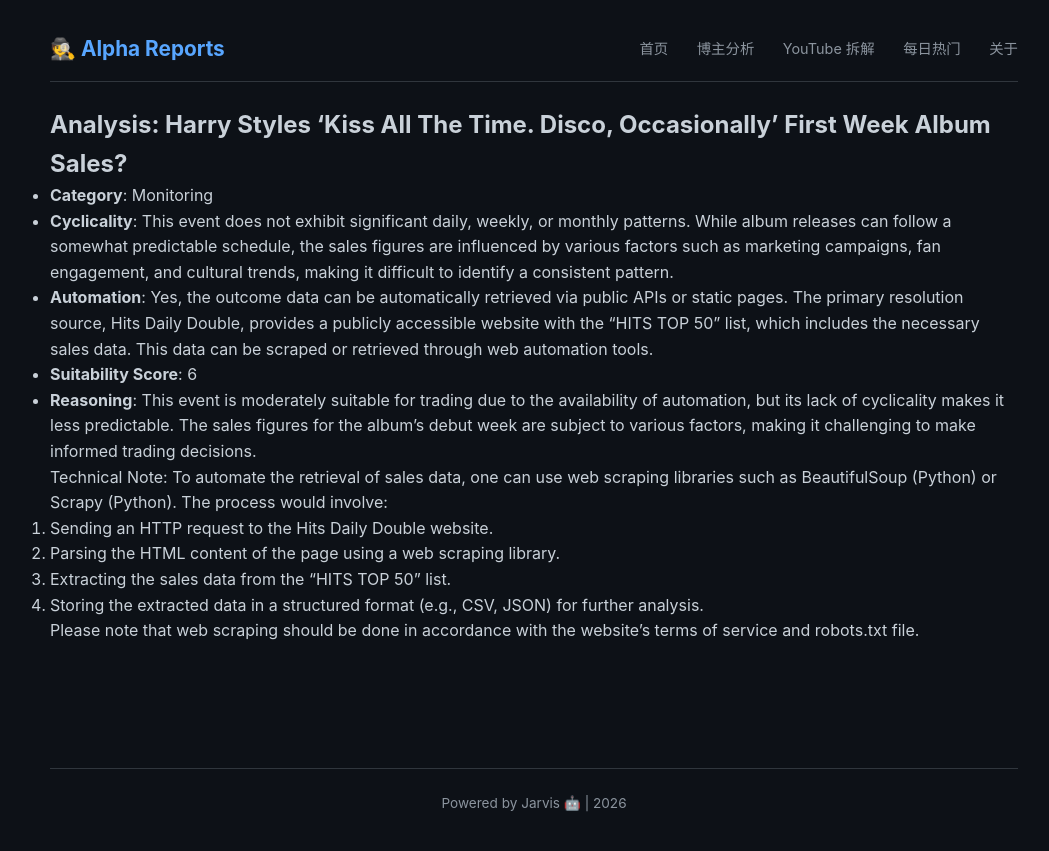
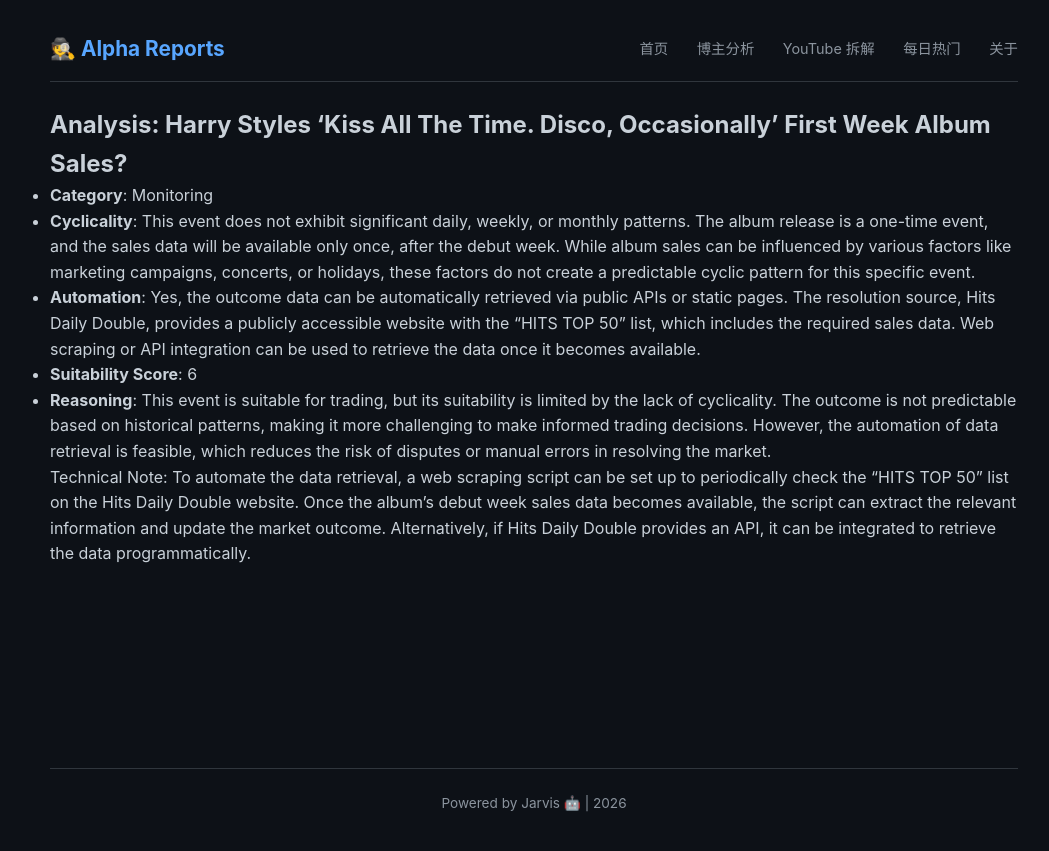
Before and after one commit to amencris073-png/crypto-alpha-reports, a Jekyll site: the page built from polymarket_analysis/monitoring/2026-02-04_harry_styles_kiss_all_the_time_disco_occasionally_.md, in a window 1280 px wide. Shown: the top 851 px of the page, without its empty margins (106-1155 px from the left). Built offline with Jekyll 4.4.1, drawn with Linux system fonts in a browser that asks for light colours; our own code applies the rules of GitHub Pages for plain Markdown files.

Commit message:
Automated analysis for Harry Styles 'Kiss All The Time. Disco, Occasionally' First Week Album Sales?

```diff
--- a/polymarket_analysis/monitoring/2026-02-04_harry_styles_kiss_all_the_time_disco_occasionally_.md
+++ b/polymarket_analysis/monitoring/2026-02-04_harry_styles_kiss_all_the_time_disco_occasionally_.md
@@ -1,17 +1,9 @@
 ## Analysis: Harry Styles 'Kiss All The Time. Disco, Occasionally' First Week Album Sales?
 
 - **Category**: Monitoring
-- **Cyclicality**: This event does not exhibit significant daily, weekly, or monthly patterns. While album releases can follow a somewhat predictable schedule, the sales figures are influenced by various factors such as marketing campaigns, fan engagement, and cultural trends, making it difficult to identify a consistent pattern.
-- **Automation**: Yes, the outcome data can be automatically retrieved via public APIs or static pages. The primary resolution source, Hits Daily Double, provides a publicly accessible website with the "HITS TOP 50" list, which includes the necessary sales data. This data can be scraped or retrieved through web automation tools.
+- **Cyclicality**: This event does not exhibit significant daily, weekly, or monthly patterns. The album release is a one-time event, and the sales data will be available only once, after the debut week. While album sales can be influenced by various factors like marketing campaigns, concerts, or holidays, these factors do not create a predictable cyclic pattern for this specific event.
+- **Automation**: Yes, the outcome data can be automatically retrieved via public APIs or static pages. The resolution source, Hits Daily Double, provides a publicly accessible website with the "HITS TOP 50" list, which includes the required sales data. Web scraping or API integration can be used to retrieve the data once it becomes available.
 - **Suitability Score**: 6
-- **Reasoning**: This event is moderately suitable for trading due to the availability of automation, but its lack of cyclicality makes it less predictable. The sales figures for the album's debut week are subject to various factors, making it challenging to make informed trading decisions.
+- **Reasoning**: This event is suitable for trading, but its suitability is limited by the lack of cyclicality. The outcome is not predictable based on historical patterns, making it more challenging to make informed trading decisions. However, the automation of data retrieval is feasible, which reduces the risk of disputes or manual errors in resolving the market.
 
-Technical Note:
-To automate the retrieval of sales data, one can use web scraping libraries such as BeautifulSoup (Python) or Scrapy (Python). The process would involve:
-
-1. Sending an HTTP request to the Hits Daily Double website.
-2. Parsing the HTML content of the page using a web scraping library.
-3. Extracting the sales data from the "HITS TOP 50" list.
-4. Storing the extracted data in a structured format (e.g., CSV, JSON) for further analysis.
-
-Please note that web scraping should be done in accordance with the website's terms of service and robots.txt file.
+Technical Note: To automate the data retrieval, a web scraping script can be set up to periodically check the "HITS TOP 50" list on the Hits Daily Double website. Once the album's debut week sales data becomes available, the script can extract the relevant information and update the market outcome. Alternatively, if Hits Daily Double provides an API, it can be integrated to retrieve the data programmatically.
```
